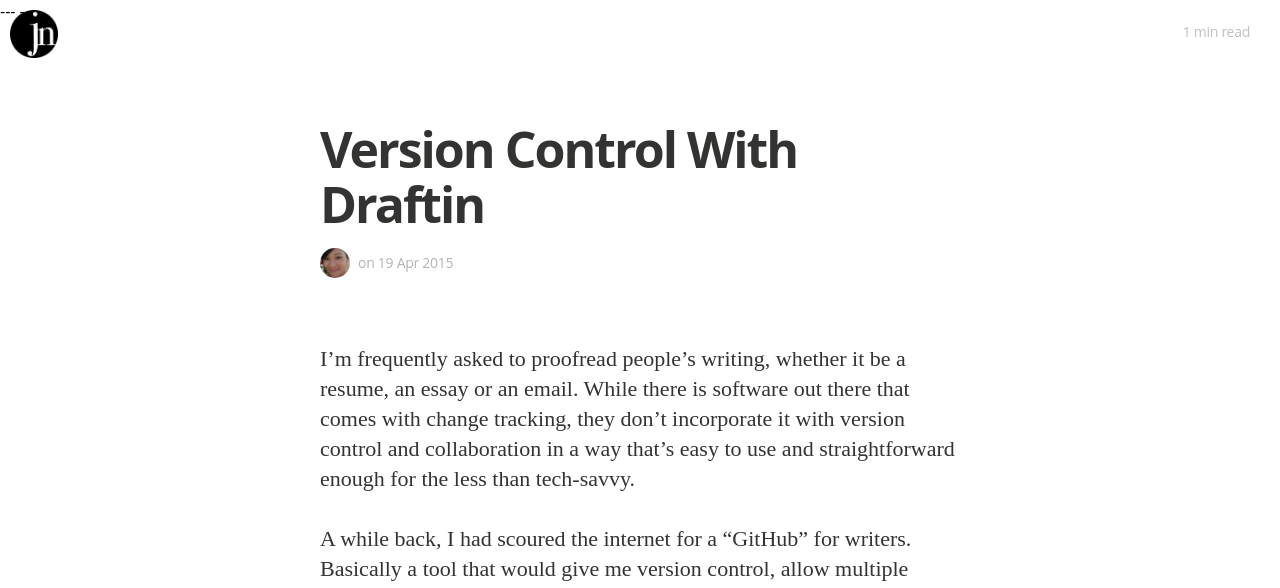
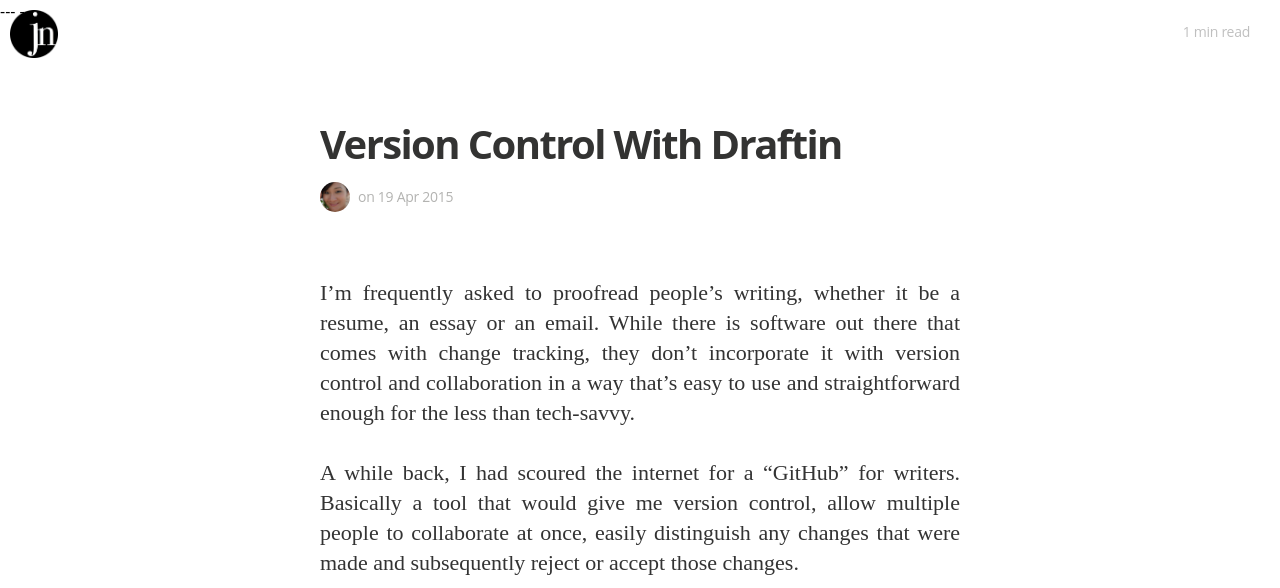
Before and after one commit to uxjulia/jekyll-blog, a Jekyll site: the page built from _posts/2015-04-19-Version-Control-With-Draftin.md, in a window 1280 px wide. Shown: the top 588 px of the page. Built offline with Jekyll 4.4.1, drawn with Linux system fonts in a browser that asks for light colours; nearby versions of some CDN libraries; some web fonts are replaced; Markdown is read by kramdown in place of the engine named in the settings; a file with an impossible date is left out; grey boxes are pictures that could not be loaded.

Commit message:
made post-title font size smaller, justified post content

```diff
--- a/css/main.sass
+++ b/css/main.sass
@@ -314,7 +314,7 @@
       font-weight: 700
       font-style: normal
       letter-spacing: -0.04em
-      font-size: 50px
+      font-size: 40px
       line-height: 1.1
       color: #333332
       margin-bottom: 16px
@@ -343,6 +343,7 @@
       text-overflow: ellipsis
   .post-content
     width: 100%
+    text-align: justify
     font-family: $font-serif
     color: #333
     h1, h2, h3
```
